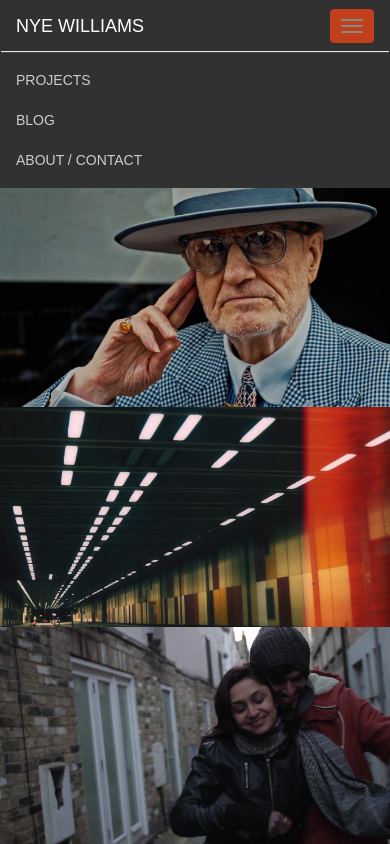
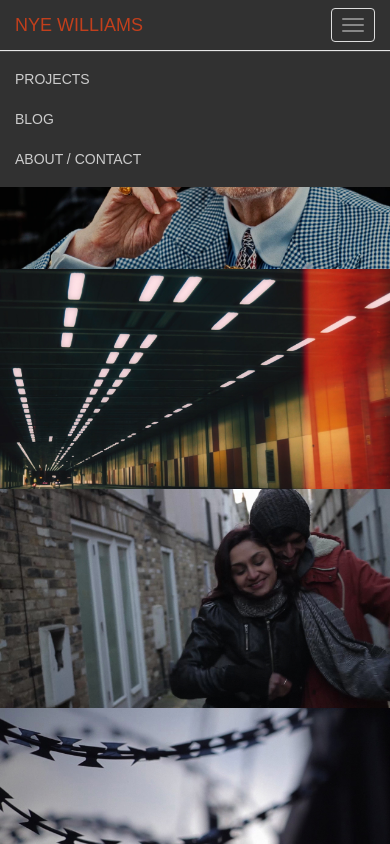
Before and after one commit to joehalloran/nyes-website, a plain HTML site: page index.html in a window 390 px wide. Both pictures are taken after a click on the button "Toggle navigation". Shown: the top 844 px of the page. Drawn offline with nearby package versions, Linux system fonts and the light colour scheme; a web font is replaced by a local one.

Commit message:
minor changes

```diff
--- a/css/style.css
+++ b/css/style.css
@@ -7,7 +7,7 @@ body {
 }
 
 .navbar-default {
-    background-color: #313131;
+    background-color: #313131; /* TO DO MAKE DROPDOWN ON MOBILE TRANSPARENT - set this to transparent and then set each segment a different colour. */
     border-color: #313131;
     border-radius: 0px;
 
@@ -29,9 +29,17 @@ body {
 	color: #c23f1c;
 }
 
-.navbar-default .navbar-toggle:focus, .navbar-default .navbar-toggle:hover {
+.navbar-default .navbar-toggle:focus {
+	background-color: #313131;
+}
+
+.navbar-default .navbar-toggle:hover {
 	background-color: #c23f1c;
 	border-color: #c23f1c;
+}
+
+.film-preview {
+	margin-top: 50px;
 }
 
 @media (min-width: 768px) {
--- a/index.html
+++ b/index.html
@@ -23,7 +23,7 @@
     <![endif]-->
   </head>
   <body>
-    <nav class="navbar navbar-default">
+    <nav class="navbar navbar-default navbar-fixed-top">
       <div class="container-fluid">
         <!-- Brand and toggle get grouped for better mobile display -->
         <div class="navbar-header">
```
Also changed, not shown: 1 other file.
